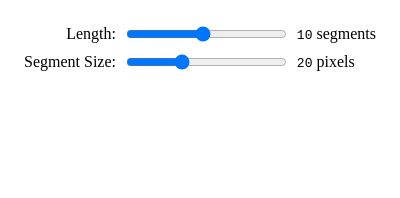
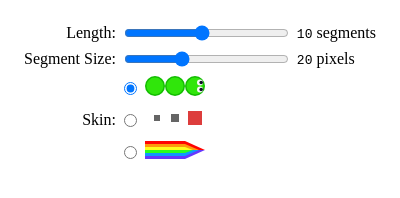
Before and after one commit to arguablykomodo/mouse-pet, a browser extension: page src/popup/popup.html in a window 400 px wide. Drawn offline with Linux system fonts and the light colour scheme.

Commit message:
implement skinning

```diff
--- a/src/inject/inject.css
+++ b/src/inject/inject.css
@@ -16,7 +16,7 @@
 	width: var(--size);
 	height: var(--size);
 
-	background-image: url(../skins/snake.svg);
+	background-image: var(--image);
 	background-size: cover;
 	transform: translate(var(--x), var(--y)) rotate(var(--a));
 
--- a/src/popup/popup.css
+++ b/src/popup/popup.css
@@ -17,6 +17,23 @@ label {
 	text-align: right;
 }
 
+input {
+	margin: 0;
+	padding: 0;
+}
+
 output span {
 	font-family: monospace;
 }
+
+#skins {
+	grid-column: span 2;
+	display: grid;
+	grid-template-columns: max-content 1fr;
+	grid-gap: 0.5rem;
+	align-items: center;
+}
+
+#skins label {
+	text-align: left;
+}
--- a/src/popup/popup.html
+++ b/src/popup/popup.html
@@ -12,6 +12,15 @@
 		<label for="d">Segment Size:</label>
 		<input type="range" name="d" id="d" min="5" max="50" value="20" />
 		<output for="d"><span>20</span> pixels</output>
+		<label for="skins">Skin:</label>
+		<div id="skins">
+			<input type="radio" name="skin" id="snake" value="snake.svg" checked />
+			<label for="snake"><img src="../skins/snake.svg" /></label>
+			<input type="radio" name="skin" id="abstract" value="abstract.svg" />
+			<label for="abstract"><img src="../skins/abstract.svg" /></label>
+			<input type="radio" name="skin" id="rainbow" value="rainbow.svg" />
+			<label for="rainbow"><img src="../skins/rainbow.svg" /></label>
+		</div>
 		<script src="popup.js"></script>
 	</body>
 </html>
--- a/src/popup/popup.js
+++ b/src/popup/popup.js
@@ -14,11 +14,26 @@ d.addEventListener("input", () => {
 	browser.storage.sync.set({ petSize: parseInt(d.value) });
 });
 
+const skins = document.querySelectorAll('input[type=radio][name="skin"]');
+for (skin of skins) {
+	skin.addEventListener("change", (e) => {
+		if (e.target.checked) {
+			browser.storage.sync.set({ petSkin: e.target.value });
+		}
+	});
+}
+
 browser.storage.sync
-	.get({ petLength: 10, petSize: 20 })
-	.then(({ petLength, petSize }) => {
+	.get({ petLength: 10, petSize: 20, petSkin: "snake.svg" })
+	.then(({ petLength, petSize, petSkin }) => {
 		n.value = petLength;
 		nOut.textContent = pad(petLength.toString());
 		d.value = petSize;
 		dOut.textContent = pad(petSize.toString());
+		document.querySelector(
+			'input[type=radio][name="skin"]:checked'
+		).checked = false;
+		document.querySelector(
+			`input[type=radio][name="skin"][value="${petSkin}"]`
+		).checked = true;
 	});
```
Also changed, not shown: src/inject/inject.js (+12 -2 lines), src/skins/abstract.svg (added), src/skins/rainbow.svg (added).
